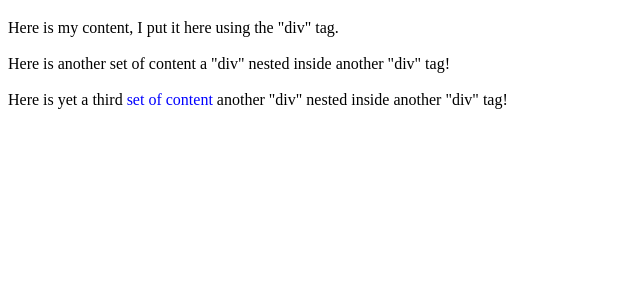
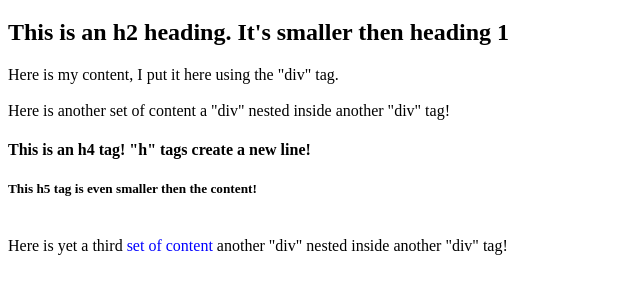
Before and after one commit to zambrose2017/HtmlPractice, a plain HTML site: page index.html in a window 1280 px wide. Shown: the part 61-354 px from the top of the page, without its empty margins (0-640 px from the left). Drawn offline with Linux system fonts and the light colour scheme.

Commit message:
added various headings

```diff
--- a/index.html
+++ b/index.html
@@ -9,11 +9,14 @@
 	<body>
 
 		<h1>  Hey and welcome to the page</h1>
+		<h2>This is an h2 heading.  It's smaller then heading 1</h2>
 
 		<div> Here is my content, I put it here using the "div" tag.
 
 			<div> </br>Here is another set of content a "div" nested inside another "div" tag!
 			</div>
+				<h4>This is an h4 tag! "h" tags create a new line!</h4>
+				<h5>This h5 tag is even smaller then the content!</h5>
 			<div> </br>Here is  yet a third <span style="color: blue;">set of content</span> another "div" nested inside another "div" tag!
 			</div>
 		</div>
```
